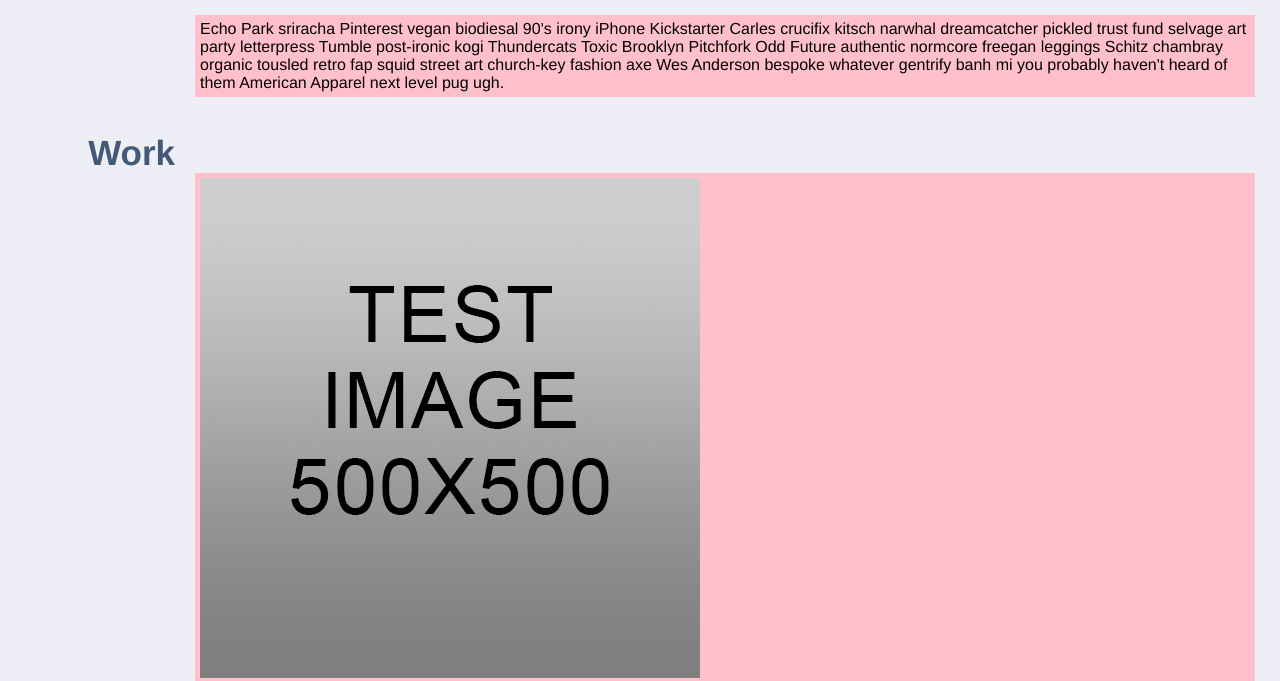
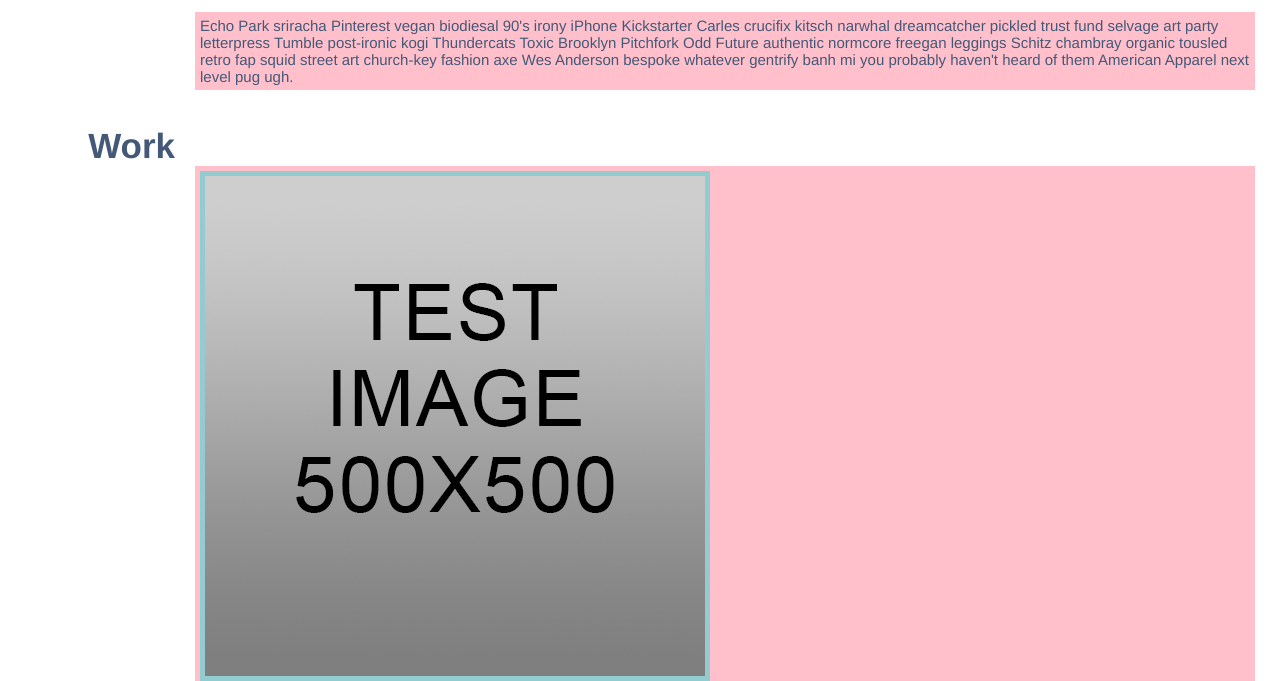
Before and after one commit to AveryCaldwell/portfolio-mockup-css, a plain HTML site: page index.html in a window 1280 px wide. Shown: the part 644-1325 px from the top of the page. Drawn offline with Linux system fonts and the light colour scheme.

Commit message:
Update stylesheet.css
changed font size to 15px

```diff
--- a/Assets/CSS/stylesheet.css
+++ b/Assets/CSS/stylesheet.css
@@ -7,7 +7,7 @@
 :root {
   --gray: rgb(49, 52, 61);
   --lightblue: rgb(146, 204, 206);
-  --bgcolor: rgb(238, 238, 247);
+  --bgcolor: white;
   --darkblue: rgb(68, 88, 119);
 }
 
@@ -92,4 +92,14 @@ p,
   margin-left: 195px;
   width: 82%;
   background-color: pink; /* placeholder color */
+  color: var(--darkblue);
+  font-size: 15px;
 }
+
+.img1 {
+  max-width: 500px;
+}
+
+.work img {
+  border: 5px solid var(--lightblue);
+}
```
